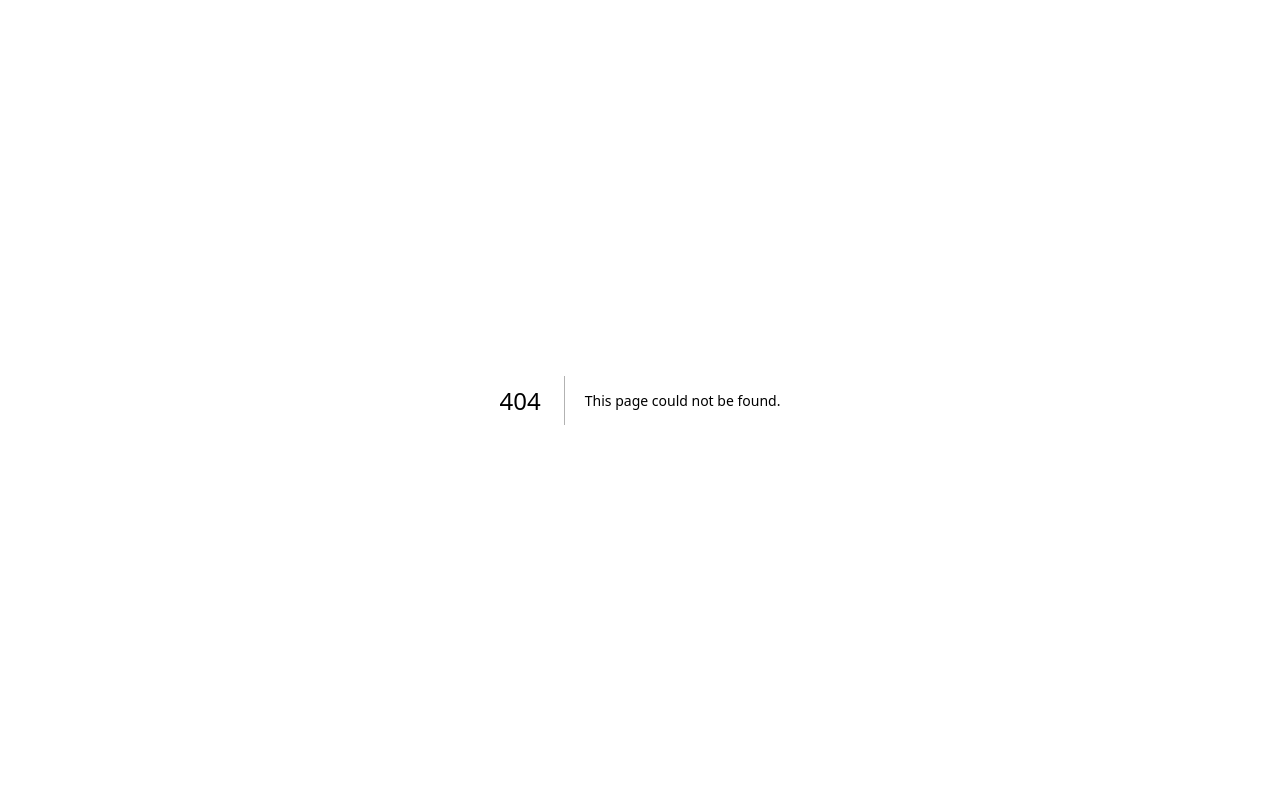
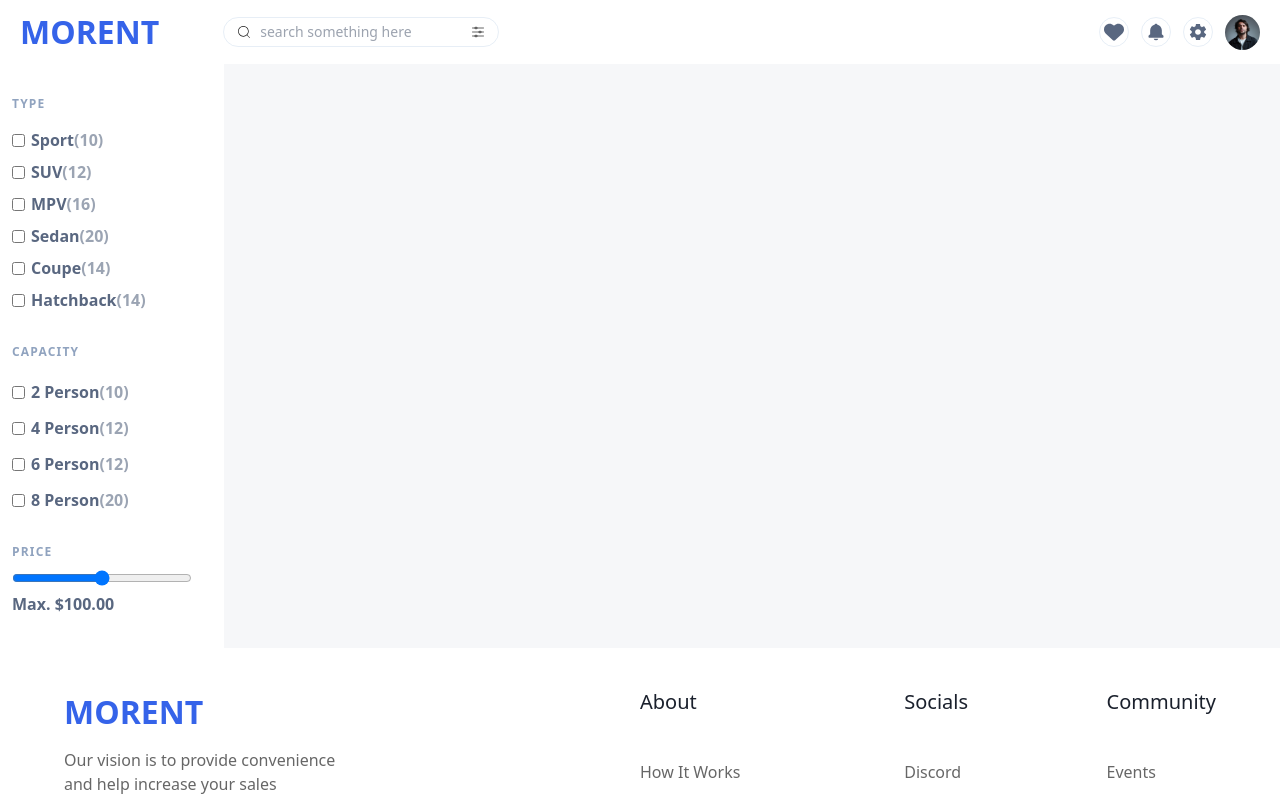
Before and after one commit to akbarfarooq2006/hackathone_2, a Next.js app: page /rent_detail in a window 1280 px wide. Before the commit this address had no page. Shown: the top 800 px of the page. Built offline with nearby package versions, Linux system fonts and the light colour scheme.

Commit message:
category complete

```diff
--- a/app/categories/page.tsx
+++ b/app/categories/page.tsx
@@ -1,12 +1,10 @@
 import Category from '@/components/category/Category';
-import Header2 from '@/components/header/Header2';
 import React from 'react'
 
 const page = () => {
   return (
 <>
 <div className='relative '>
-    <Header2/>
    <Category/>
 
 </div>
--- a/app/globals.css
+++ b/app/globals.css
@@ -35,3 +35,7 @@ body {
 .shad{
   box-shadow:0.1px 0.1px 10px #3563E9;
 }
+.down{
+  transition: all 0.3s;
+
+}
--- /dev/null
+++ b/app/rent_detail/page.tsx
@@ -0,0 +1,16 @@
+import SideBar from '@/components/mini/SideBar'
+import Header2 from '@/components/header/Header2'
+import Rent_detail from '@/components/rent_detail/Rent_detail'
+import React from 'react'
+
+const page = () => {
+  return (
+    <div className='h-full'>
+<Header2/>
+<Rent_detail/>
+
+    </div>
+  )
+}
+
+export default page
--- a/components/category/Category.tsx
+++ b/components/category/Category.tsx
@@ -1,73 +1,43 @@
+// "use client"
 import React from "react";
-import SideBar from "./SideBar";
+import SideBar from "../mini/SideBar";
 import UpDrop from "../home/UpDrop";
 import Card from "../mini/Card";
 import Select from "../mini/Select";
 import Link from "next/link";
+import Header2 from "../header/Header2";
+// import { useState } from "react";
 
 
 
 const Category = () => {
+
+
+
+
+    // const [clck, setclck] = useState(false);
+    // function toogle(){
+    //     setclck(!clck)
+    //     // console.log(clck);
+
+    // }
+
+
+
   return (
     <>
+
       <div className=" w-full h-full">
+        <Header2 />
         <div className=" flex flex-row h-full  justify-center relative">
           {/* side 1 */}
-          <div className=" lg:h-[1248px] md:h-[1970px] h-[3555px]  md:flex hidden ">
-            <div className="bg-secondary  w-56  h-[100%] inline-block ">
-              <div className="pt-8 px-3">
-                <div className="flex flex-col  gap-y-8">
-                  {/* type all */}
-                  {/* 1 */}
-                  <div className="flex flex-col gap-y-2">
-                    <h3 className="uppercase text-xs text-button3 font-semibold tracking-widest mb-2">
-                      {" "}
-                      type
-                    </h3>
-                    <Select label="Sport" num="10" />
-                    <Select label="SUV" num="12" />
-                    <Select label="MPV" num="16" />
-                    <Select label="Sedan" num="20" />
-                    <Select label="Coupe" num="14" />
-                    <Select label="Hatchback" num="14" />
-                  </div>
-                  {/* 2 */}
-                  <div className="flex flex-col gap-y-3">
-                    <h3 className="uppercase text-xs text-button3 font-semibold tracking-widest mb-2">
-                      {" "}
-                      capacity
-                    </h3>
-                    <Select label="2 Person" num="10" />
-                    <Select label="4 Person" num="12" />
-                    <Select label="6 Person" num="12" />
-                    <Select label="8 Person" num="20" />
-                  </div>
-                  {/* 3 price */}
-                  <div>
-                    <h3 className="uppercase text-xs text-button3 font-semibold tracking-widest mb-2">
-                      {" "}
-                      price
-                    </h3>
-                    <div className="mr-5">
-                      <input
-                        type="range"
-                        name="price"
-                        id="range"
-                        className="w-full"
-                      />
-                      <label
-                        htmlFor="range"
-                        className="text-base font-semibold text-button4"
-                      >
-                        Max. $100.00
-                      </label>
-                    </div>
-                  </div>
-                </div>
-              </div>
-            </div>
-          </div>
+          <SideBar
+          className={`md:inline-block hidden`}
+          />
           {/* side-2 content */}
+
+          {/* side 2 button flex */}
+          <div className="flex-col flex-1 flex">
           <div
             className="flex-1 flex flex-col gap-y-6
          w-full h-full w- px-6"
@@ -158,13 +128,16 @@ const Category = () => {
               />
             </div>
           </div>
-        </div>
         {/* button */}
-        <div className="flex items-center justify-center mt-8 mb-16">
+        <div className="flex items-center justify-center mt-8 mb-12">
             <Link href={'/'}
             className="bg-button1 sm:text-base text-xs rounded text-secondary px-4 py-2">
             Show More Cars</Link>
         </div>
+        </div>
+
+        </div>
+
       </div>
     </>
   );
--- a/components/header/Header2.tsx
+++ b/components/header/Header2.tsx
@@ -1,3 +1,4 @@
+'use client'
 import React from 'react'
 import { CiSearch } from "react-icons/ci";
 import { HiOutlineAdjustmentsHorizontal } from "react-icons/hi2";
@@ -8,9 +9,13 @@ import { RxHamburgerMenu } from "react-icons/rx";
 import Image from 'next/image';
 import Link from 'next/link';
 
+type Props = {
+  click?: () => void;
+};
 
 
-const Header2 = () => {
+
+const Header2:React.FC<Props> = ({click}) => {
   return (
 <>
 <div className=' w-full  '>
@@ -18,15 +23,15 @@ const Header2 = () => {
 
     <div className='bg-secondary px-5 py-2  flex items-center  justify-between w-full '>
      {/* head and search outer  & side1*/}
-     <div className='flex items-center md:gap-x-16 sm:gap-x-9 gap-x-0'>
+     <div className='flex items-center md:gap-x-16 gap-x-0'>
         {/* logo */}
-       <Link href={'/'}><h1 className='text-[32px] sm:inline-block hidden font-bold uppercase text-button1'>morent</h1></Link>
-        <button className='sm:hidden inline-block '>
+       <Link href={'/'}><h1 className='text-[32px] md:inline-block hidden font-bold uppercase text-button1'>morent</h1></Link>
+        <button className='md:hidden inline-block ' onClick={click}>
           <RxHamburgerMenu className='text-2xl'/>
         </button>
 
         {/* search outer */}
-        <div className='sm:flex hidden items-center border-[1px] border-secondary2/40 rounded-full h-auto px-3 py-1'>
+        <div className='md:flex hidden items-center border-[1px] border-secondary2/40 rounded-full h-auto px-3 py-1'>
             <CiSearch/>
             <input type="search" name="search" id="search" placeholder='search something here'
             className='cencel px-2 flex items-center text-sm focus:outline-none placeholder:text-sm   '/>
@@ -59,11 +64,11 @@ const Header2 = () => {
 
 {/* on mobile changing */}
     {/* in logo  on name */}
-    <div className='bg-secondary w-full pb-2 px-5 sm:hidden inline-block'>
+    <div className='bg-secondary w-full pb-2 px-5 md:hidden inline-block'>
     <Link href={'/'}><h1 className='sm:text-[32px] text-[28px]   font-bold uppercase text-button1'>morent</h1></Link>
     </div>
     {/* in mbile search outer  */}
-    <div className='flex sm:hidden  items-center justify-center gap-x-4 bg-secondary   h-auto w-full pb-4 px-5'>
+    <div className='flex md:hidden  items-center justify-center gap-x-4 bg-secondary   h-auto w-full pb-4 px-5'>
         <div className='flex w-full items-center gap-x-2'>
         <div className=' flex items-center border-[1px] border-secondary2/40 w-full rounded-md px-2 py-1'>
             <CiSearch/>
--- a/components/mini/Card.tsx
+++ b/components/mini/Card.tsx
@@ -69,7 +69,7 @@ const Card: React.FC<tt> = ({ red, outline,card,carName,modelName,rent,src,offPr
                 <p className="text-xl font-bold">${rent}.00/<span className="text-sm text-button3 font-bold">day</span></p>
                 <p className={`text-xs text-button3 line-through font-medium ${isdiscount}`}>${offPrice}.00</p>
               </div>
-              <Link href={"/"}>
+              <Link href={"/rent_detail"}>
                 <button className="capitalize bg-button1 px-4 py-2 rounded text-secondary font-semibold text-sm">
                   rent now
                 </button>
--- a/components/category/SideBar.tsx
+++ b/components/mini/SideBar.tsx
@@ -1,12 +1,14 @@
 import React from 'react'
-import Select from '../mini/Select'
+import Select from './Select'
+import Header2 from '../header/Header2'
 
-const SideBar = () => {
+const SideBar = ({className}:{className?:string}) => {
   return (
 <>
-<div className='bg-secondary  w-56  h-[100%] inline-block '>
-    <div className='pt-8 px-3'>
-    <div className='flex flex-col  gap-y-8'>
+
+<div className={`bg-secondary  w-56   max-h-full ${className}`}>
+    <div className='py-8 px-3 h-full '>
+    <div className='flex flex-col  h-full gap-y-8'>
         {/* type all */}
         {/* 1 */}
         <div className='flex flex-col gap-y-2'>
--- /dev/null
+++ b/components/rent_detail/Rent_detail.tsx
@@ -0,0 +1,28 @@
+import React from 'react'
+import SideBar from '../mini/SideBar'
+import Select from '../mini/Select'
+
+
+const Rent_detail = () => {
+  return (
+<>
+<div className='h-full'>
+    <div className=' h-full relative flex flex-row'>
+
+    {/* side 1 */}
+      <SideBar/>
+      <div className='flex-1'>
+
+      </div>
+
+
+
+
+
+    </div>
+</div>
+</>
+  )
+}
+
+export default Rent_detail
```
